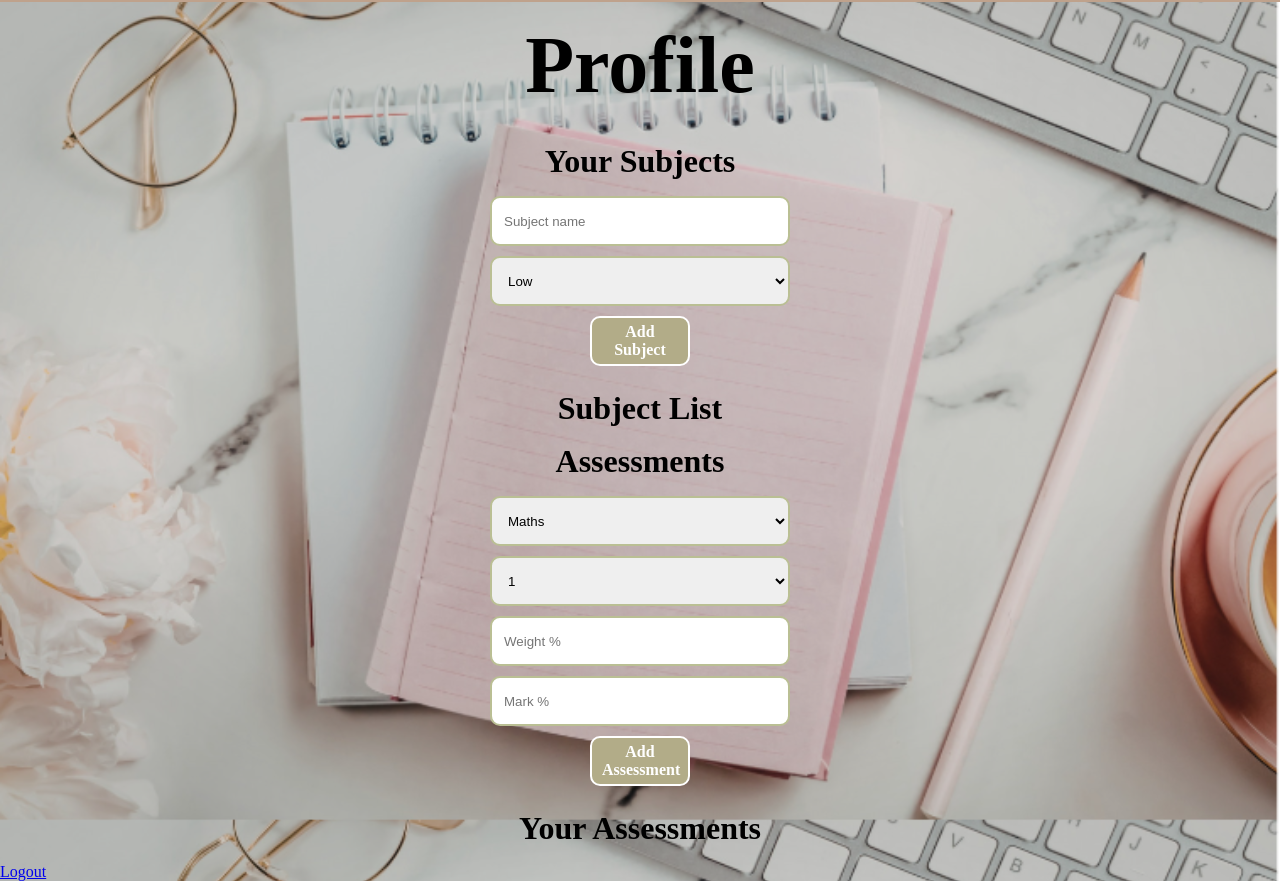
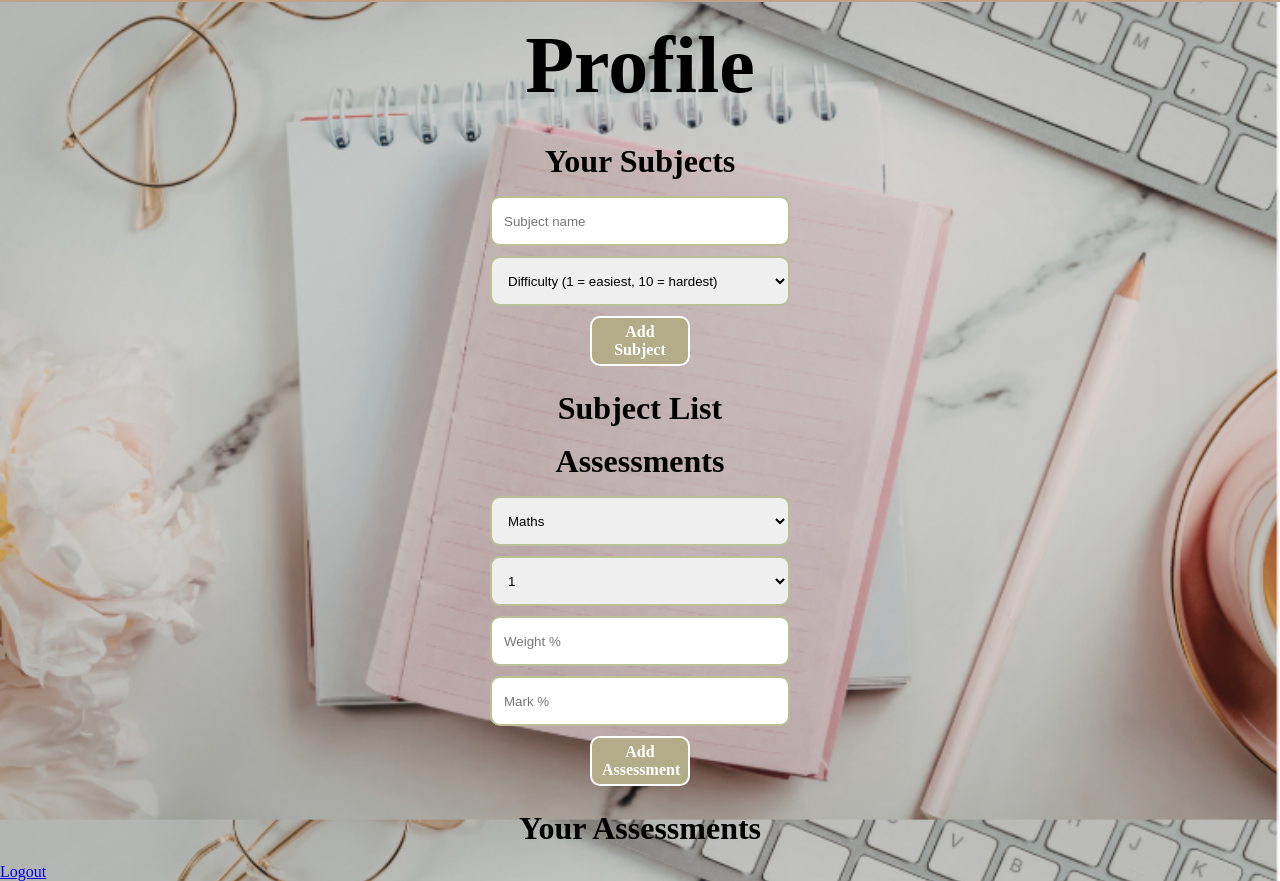
Before and after one commit to jiyagala08-bot/SE-Major-Project-HSC-Study-Platform, a website: page project_frontend/html/profile.html in a window 1280 px wide. Shown: the part 55-936 px from the top of the page. Drawn offline with Linux system fonts and the light colour scheme; no server answers; sample sign-in values are in the browser's storage.

Commit message:
added a function to get the difficulty label for a subject based on its difficulty level. The function returns "Not set" if the level is null, "Low" for levels 1-3, "Medium" for levels 4-6, and "High" for levels 7-10. Updated the display of subjects in the list to show both the difficulty label and the actual difficulty level.

```diff
--- a/project_frontend/html/profile.html
+++ b/project_frontend/html/profile.html
@@ -28,10 +28,19 @@
 
   <div>
   <input id="subject-name" placeholder="Subject name">
-  <select id="subject-priority">
-  <option value="1">Low</option>
-  <option value="2">Medium</option>
-  <option value="3">High</option>
+  <select id="subject-priority" placeholder="Difficulty level, where 1 is easiest and 10 is hardest">
+  <option value="" disabled selected>Difficulty (1 = easiest, 10 = hardest)</option>
+  <option value="1">1</option>
+  <option value="2">2</option>
+  <option value="3">3</option>
+  <option value="4">4</option>
+  <option value="5">5</option>
+  <option value="6">6</option>
+  <option value="7">7</option>
+  <option value="8">8</option>
+  <option value="9">9</option>
+  <option value="10">10</option>
+
   </select>
     <button id="createsub" onclick="createSubject()">Add Subject</button>
   </div>
--- a/project_frontend/js/subjects.js
+++ b/project_frontend/js/subjects.js
@@ -27,10 +27,17 @@ async function loadSubjects() {
   const select = document.getElementById("assessment-subject");
   select.innerHTML = ""; // Clear existing options
 
+  function getDifficultyLabel(level) {
+  if (level <= 3) return "Low";
+  if (level <= 6) return "Medium";
+  return "High";
+  }
+
+
   subjects.forEach(sub => {
     const li = document.createElement("li");
     li.innerHTML = `
-      ${sub.name} (difficulty: ${sub.difficulty_level})
+      ${sub.name} (difficulty: ${getDifficultyLabel(sub.difficulty_level)} - ${sub.difficulty_level})
       <button onclick="deleteSubject(${sub.id})">Delete</button>
     `;
     list.appendChild(li);
@@ -147,4 +154,4 @@ document.addEventListener("DOMContentLoaded", () => {
 
   loadSubjects();
   loadAssessments();
-});
+})
```
Also changed, not shown: 2 other files.
